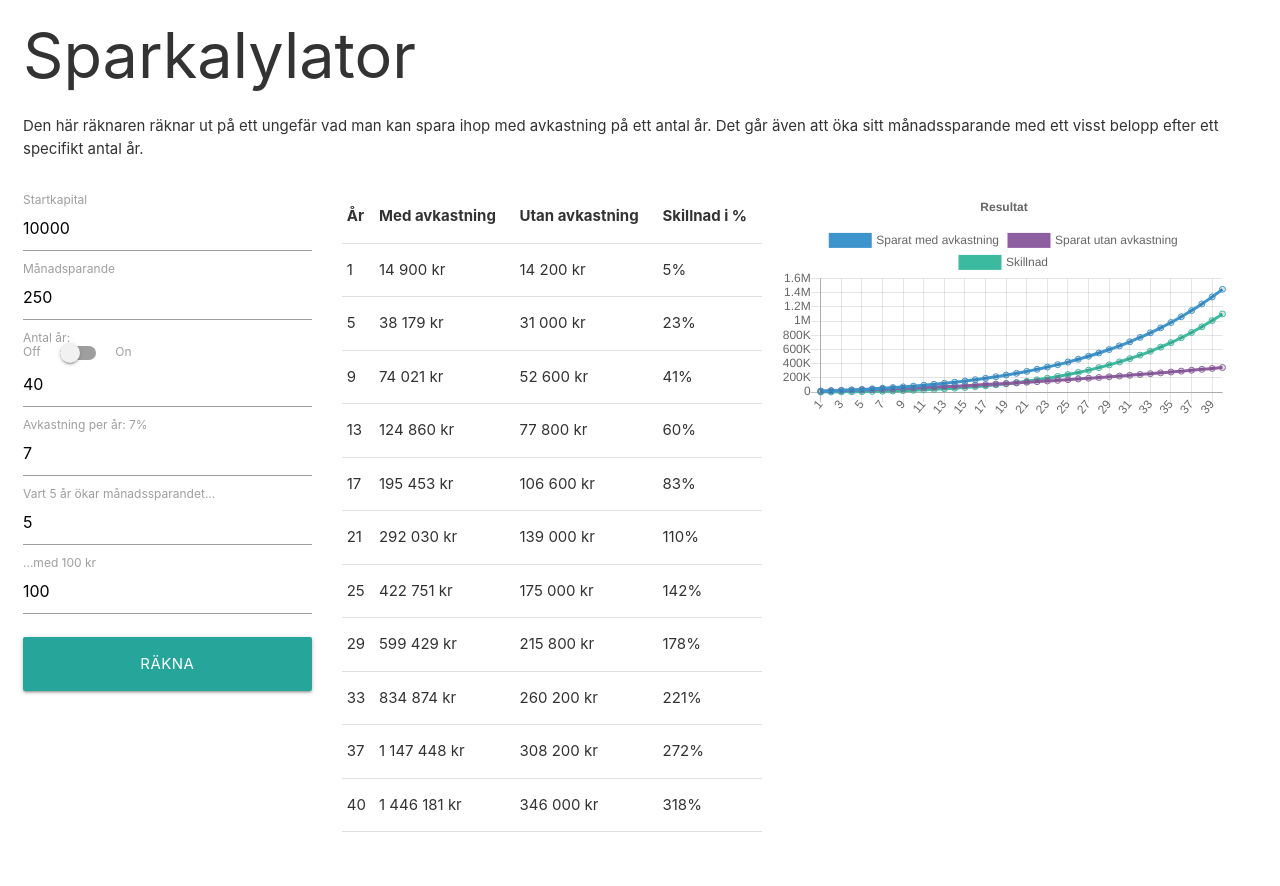
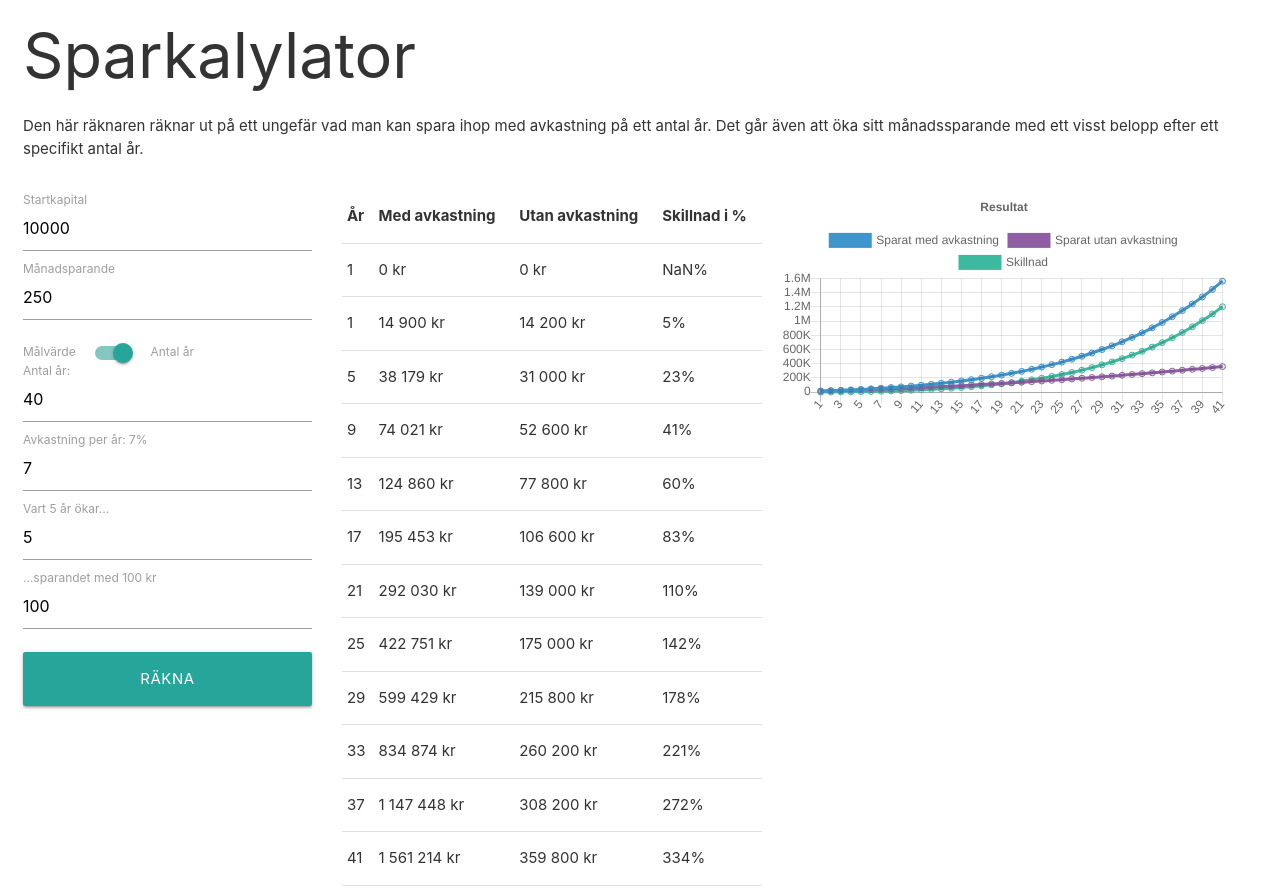
Before and after one commit to dan-forsberg/Savings-Calculator, a Svelte app: page / in a window 1280 px wide. Before the commit the page ends 832 px from the top, so only its background shows below. Built offline with nearby package versions, Linux system fonts and the light colour scheme.

Commit message:
Added ability to calculate how many years to reach goal

```diff
--- a/src/components/Form.svelte
+++ b/src/components/Form.svelte
@@ -10,8 +10,9 @@ let startCapital = 10000,
 	yearlyProfit = 7,
 	schIncAmount = 100,
 	schIncPeriod = 5,
-	goal = false,
-	goalAmount = -1;
+	goalAmount = 1000000;
+
+let period = true;
 
 onMount(() => {
 	update();
@@ -23,7 +24,8 @@ function update() {
 	calculator.set(
 		new Calculator(
 			startCapital,
-			savingsPeriod,
+			period ? savingsPeriod : goalAmount,
+			period,
 			monthlySavings,
 			profit,
 			schIncPeriod,
@@ -46,19 +48,18 @@ function update() {
 		<label class="active" for="monthlySavings">Månadsparande</label>
 		<input id="monthlySavings" type="number" min="0" bind:value={monthlySavings} />
 	</div>
+
+	<div class="switch">
+		<label>
+			Målvärde
+			<input bind:checked={period} type="checkbox" />
+			<span class="lever" />
+			Antal år
+		</label>
+	</div>
+
 	<div class="input-field">
-		<div class="switch">
-			<label>
-				Off
-				<input bind:value={goal} type="checkbox" />
-				<span class="lever" />
-				On
-			</label>
-		</div>
-		{#if goal}
-			<label class="active" for="goalAmount">Målvärde: </label>
-			<input id="goalAmount" type="number" bind:value={goalAmount} />
-		{:else}
+		{#if period}
 			<label class="active" for="period">Antal år: </label>
 			<input
 				id="period"
@@ -67,6 +68,9 @@ function update() {
 				max="100"
 				step="1"
 				bind:value={savingsPeriod} />
+		{:else}
+			<label class="active" for="goalAmount">Målvärde: </label>
+			<input id="goalAmount" type="number" bind:value={goalAmount} />
 		{/if}
 	</div>
 	<div class="input-field">
@@ -74,11 +78,11 @@ function update() {
 		<input id="profit" type="number" min="0" max="50" step="0.5" bind:value={yearlyProfit} />
 	</div>
 	<div class="input-field">
-		<label class="active" for="schIncPer">Vart {schIncPeriod} år ökar månadssparandet...</label>
+		<label class="active" for="schIncPer">Vart {schIncPeriod} år ökar...</label>
 		<input id="schIncPer" type="number" min="0" max="100" bind:value={schIncPeriod} />
 	</div>
 	<div class="input-field">
-		<label class="active" for="schInc">...med {schIncAmount} kr</label>
+		<label class="active" for="schInc">...sparandet med {schIncAmount} kr</label>
 		<input id="schInc" type="number" min="0" bind:value={schIncAmount} />
 	</div>
 	<input class="btn-large" id="submit" type="submit" value="Räkna" />
--- a/src/scripts/calculator.ts
+++ b/src/scripts/calculator.ts
@@ -5,21 +5,28 @@ export default class Calculator {
 	private monthlySavings: number;
 	private readonly scheduledIncrease: number;
 	private readonly scheduledIncreasePeriod: number;
-	private readonly savingsPeriod: number;
-	private readonly goalSavings: number;
+	private readonly goalNumber: number;
 	private readonly yearlyProfit: number;
+	private readonly calculatePeriod: boolean;
+
 
 	private cachedResults: ISavings[] | undefined;
 
-	constructor(startCapital: number, savingsPeriod: number, monthlySavings: number, yearlyProfit: number,
-		scheduledIncreasePeriod: number = 0, scheduledIncrease: number = 0, goalSavings: number = -1) {
+	constructor(
+		startCapital: number,
+		goalNumber: number,
+		calculatePeriod: boolean,
+		monthlySavings: number,
+		yearlyProfit: number,
+		scheduledIncreasePeriod: number = 0,
+		scheduledIncrease: number = 0) {
 		this.startCapital = startCapital;
-		this.savingsPeriod = savingsPeriod;
+		this.goalNumber = goalNumber;
+		this.calculatePeriod = calculatePeriod;
 		this.monthlySavings = monthlySavings;
 		this.yearlyProfit = yearlyProfit;
 		this.scheduledIncreasePeriod = scheduledIncreasePeriod;
 		this.scheduledIncrease = scheduledIncrease;
-		this.goalSavings = goalSavings;
 	}
 
 	public calculateSavings(): ISavings[] {
@@ -35,14 +42,9 @@ export default class Calculator {
 		};
 
 
-		let stop = this.savingsPeriod;
-		// if the user just wants to know how long it'll take to reach this.goalSavings
-		if (this.goalSavings !== -1) {
-			stop = Number.MAX_VALUE;
-		}
-
-		for (let year: number = 0; year < stop; year++) {
-
+		// while true
+		let year = 0;
+		while (true) {
 			if (year % this.scheduledIncreasePeriod === 0) {
 				this.monthlySavings = this.monthlySavings + this.scheduledIncrease;
 			}
@@ -52,9 +54,11 @@ export default class Calculator {
 
 			lastYearsResult = thisYearsResult;
 
-			if (this.goalSavings !== -1 && thisYearsResult.resultWithProfit >= this.goalSavings) {
+			if ((this.calculatePeriod && year == this.goalNumber) ||
+				(!this.calculatePeriod && thisYearsResult.resultWithProfit >= this.goalNumber)) {
 				break;
 			}
+			year++;
 		}
 
 		this.cachedResults = results;
```
